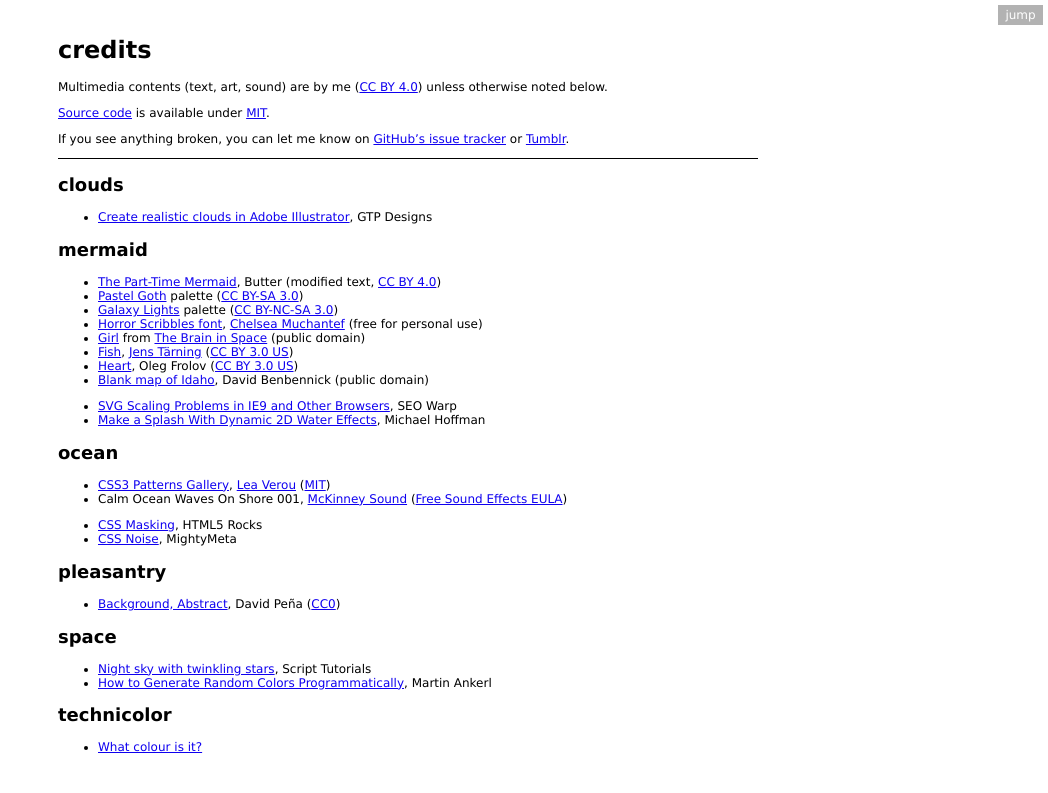
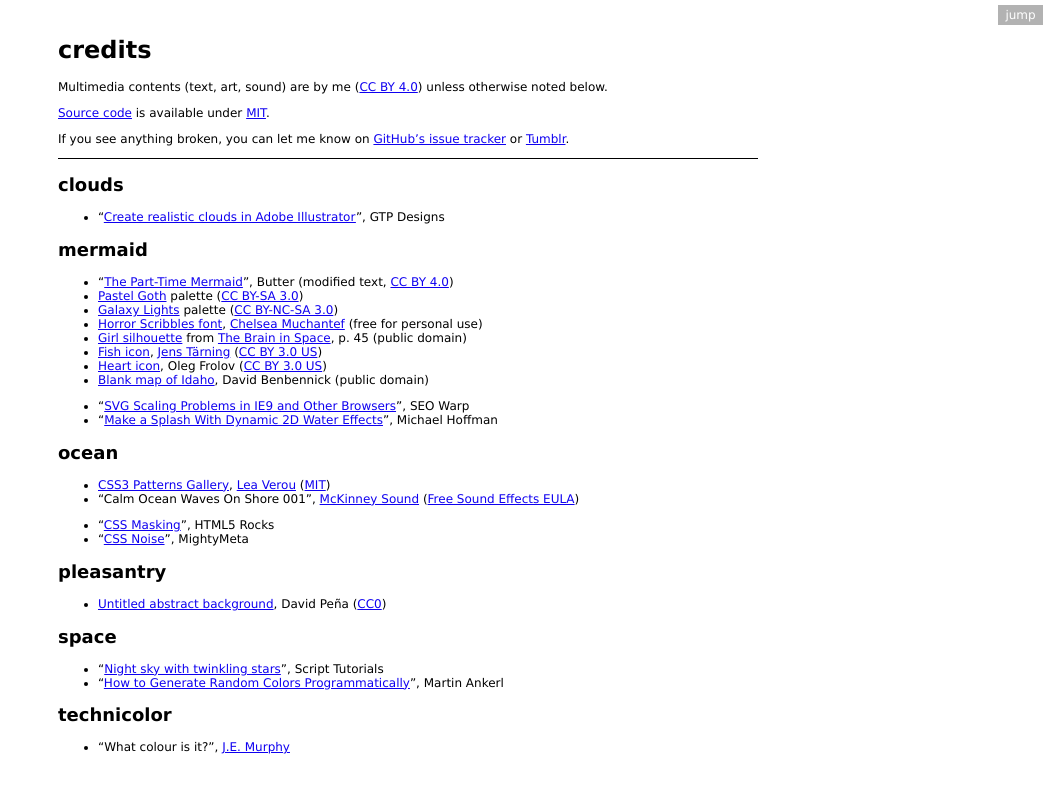
Before and after one commit to redsummernight/redsummernight.github.io, a Jekyll site: the page built from credits/index.html, in a window 1280 px wide. Shown: the top 793 px of the page, without its empty margins (232-1280 px from the left). Built offline with Jekyll 4.4.1, drawn with Linux system fonts in a browser that asks for light colours.

Commit message:
Quote references, remove expired link in technicolor

```diff
--- a/clouds/index.html
+++ b/clouds/index.html
@@ -3,7 +3,7 @@
 description: perfect kite weather
 stylesheets: [style]
 references: |
-  - [Create realistic clouds in Adobe Illustrator](http://www.gtpdesigns.com/design-blog/view/tutorial-create-realistic-clouds-in-adobe-illustrator/), GTP Designs
+  - "[Create realistic clouds in Adobe Illustrator](http://www.gtpdesigns.com/design-blog/view/tutorial-create-realistic-clouds-in-adobe-illustrator/)", GTP Designs
 ---
 {% capture c0 %}<div class="cloud"></div>{% endcapture %}
 {% capture c1 %}<div class="cloud c1"></div>{% endcapture %}
--- a/color/index.html
+++ b/color/index.html
@@ -3,7 +3,7 @@
 description: time wasted must be enjoyed
 stylesheets: [style]
 references: |
-  - [What colour is it?](http://whatcolourisit.scn9a.org/)
+  - "What colour is it?", [J.E. Murphy](http://www.jemurphy.org/)
 ---
 <p id="disp"></p>
 <table>
--- a/mermaid/index.html
+++ b/mermaid/index.html
@@ -3,7 +3,7 @@
 description: only part-time
 stylesheets: [COMMON_DIR/css/font/HorrorScribbles/stylesheet, style]
 credits: |
- - [The Part-Time Mermaid](http://adoenamedjane.tumblr.com/post/107474911867/the-part-time-mermaid), Butter
+ - "[The Part-Time Mermaid](http://adoenamedjane.tumblr.com/post/107474911867/the-part-time-mermaid)", Butter
    (modified text, <a rel="license" href="http://creativecommons.org/licenses/by/4.0/">CC BY 4.0</a>)
  - [Pastel Goth](http://www.colourlovers.com/palette/2156125/Pastel_Goth) palette
    (<a rel="license" href="http://creativecommons.org/licenses/by-sa/3.0/">CC BY-SA 3.0</a>)
@@ -11,19 +11,19 @@
    (<a rel="license" href="http://creativecommons.org/licenses/by-nc-sa/3.0/">CC BY-NC-SA 3.0</a>)
  - [Horror Scribbles font](http://www.dafont.com/horrorscribbles.font),
    [Chelsea Muchantef](http://www.chelsaur.com/about/) (free for personal use)
- - [Girl](https://openclipart.org/detail/828/girl) from
-   [The Brain in Space](https://www.nasa.gov/audience/foreducators/topnav/materials/listbytype/The.Brain.in.Space.html)
+ - [Girl silhouette](https://openclipart.org/detail/828/girl) from
+   [The Brain in Space](https://www.nasa.gov/audience/foreducators/topnav/materials/listbytype/The.Brain.in.Space.html), p. 45
    (public domain)
- - [Fish](https://thenounproject.com/term/fish/9625/), [Jens Tärning](http://jens.tarning.eu/)
+ - [Fish icon](https://thenounproject.com/term/fish/9625/), [Jens Tärning](http://jens.tarning.eu/)
    (<a rel="license" href="http://creativecommons.org/licenses/by/3.0/us/">CC BY 3.0 US</a>)
- - [Heart](https://thenounproject.com/term/heart/31339/), Oleg Frolov
+ - [Heart icon](https://thenounproject.com/term/heart/31339/), Oleg Frolov
    (<a rel="license" href="http://creativecommons.org/licenses/by/3.0/us/">CC BY 3.0 US</a>)
  - [Blank map of Idaho](https://commons.wikimedia.org/wiki/File:Blank_Map_of_Idaho.svg), David Benbennick
    (public domain)
 
 references: |
- - [SVG Scaling Problems in IE9 and Other Browsers](http://www.seowarp.com/blog/2011/06/svg-scaling-problems-in-ie9-and-other-browsers/), SEO Warp
- - [Make a Splash With Dynamic 2D Water Effects](http://gamedevelopment.tutsplus.com/tutorials/make-a-splash-with-2d-water-effects--gamedev-236), Michael Hoffman
+ - "[SVG Scaling Problems in IE9 and Other Browsers](http://www.seowarp.com/blog/2011/06/svg-scaling-problems-in-ie9-and-other-browsers/)", SEO Warp
+ - "[Make a Splash With Dynamic 2D Water Effects](http://gamedevelopment.tutsplus.com/tutorials/make-a-splash-with-2d-water-effects--gamedev-236)", Michael Hoffman
 ---
 <section class="intro">
 	{% capture fish %}<img width="80" height="80" src="fish.svg" alt="Fish" title="Fish" />{% endcapture %}
--- a/ocean/index.html
+++ b/ocean/index.html
@@ -6,12 +6,12 @@
 credits: |
  - [CSS3 Patterns Gallery](http://lea.verou.me/css3patterns/), [Lea Verou](http://lea.verou.me/)
    (<a rel="license" href="https://github.com/LeaVerou/css3patterns/blob/master/license.txt">MIT</a>)
- - Calm Ocean Waves On Shore 001, [McKinney Sound](http://www.freesfx.co.uk/users/mckinneysound)
+ - "Calm Ocean Waves On Shore 001", [McKinney Sound](http://www.freesfx.co.uk/users/mckinneysound)
    (<a rel="license" href="http://www.freesfx.co.uk/info/eula/">Free Sound Effects EULA</a>)
 
 references: |
- - [CSS Masking](http://www.html5rocks.com/en/tutorials/masking/adobe/#toc-the-mask-property), HTML5 Rocks
- - [CSS Noise](http://www.mightymeta.co.uk/css-noise/), MightyMeta
+ - "[CSS Masking](http://www.html5rocks.com/en/tutorials/masking/adobe/#toc-the-mask-property)", HTML5 Rocks
+ - "[CSS Noise](http://www.mightymeta.co.uk/css-noise/)", MightyMeta
 ---
 <div id="scene">
 <div class="sky"></div>
--- a/pleasantry/index.html
+++ b/pleasantry/index.html
@@ -3,7 +3,7 @@
 description: hello
 stylesheets: [style]
 credits: |
- - [Background, Abstract](https://pixabay.com/en/background-abstract-1503863/), David Peña
+ - [Untitled abstract background](https://pixabay.com/en/background-abstract-1503863/), David Peña
    (<a rel="license" href="https://creativecommons.org/publicdomain/zero/1.0/">CC0</a>)
 ---
 <section id="quiz">
--- a/space/index.html
+++ b/space/index.html
@@ -3,8 +3,8 @@
 description: with feelings
 stylesheets: [style]
 references: |
- - [Night sky with twinkling stars](https://www.script-tutorials.com/night-sky-with-twinkling-stars/), Script Tutorials
- - [How to Generate Random Colors Programmatically](http://martin.ankerl.com/2009/12/09/how-to-create-random-colors-programmatically/), Martin Ankerl
+ - "[Night sky with twinkling stars](https://www.script-tutorials.com/night-sky-with-twinkling-stars/)", Script Tutorials
+ - "[How to Generate Random Colors Programmatically](http://martin.ankerl.com/2009/12/09/how-to-create-random-colors-programmatically/)", Martin Ankerl
 ---
 <div id="shadow"></div>
 <!-- http://generatorland.com/usergenerator.aspx?id=9094 -->
```
